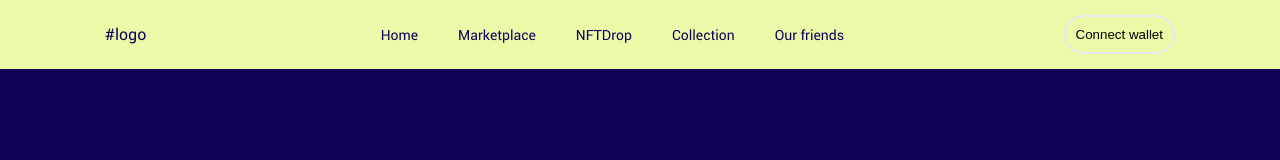
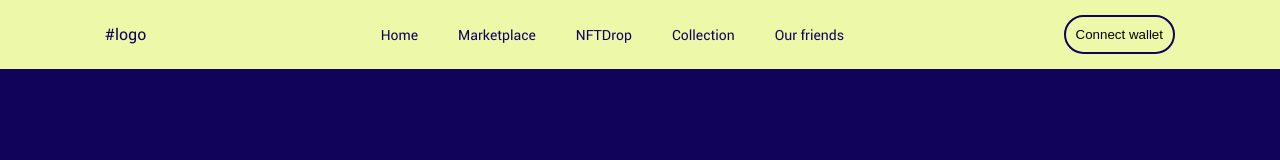
Before and after one commit to Romkola10/spacex, a website: page src/index.html in a window 1280 px wide. Shown: the top 160 px of the page. Drawn offline with nearby package versions, Linux system fonts and the light colour scheme; files that its build step writes are made by us from their sources; files whose address does not match are found by name.

Commit message:
lastChanges

```diff
--- a/src/scss/_global.scss
+++ b/src/scss/_global.scss
@@ -53,7 +53,7 @@ body {
 .btn{
     padding: 10px;
     background-color:$bgColor;
-    border: 2px solid #E6E8EC;
+    border: 2px solid $mainTextColor;
     box-sizing: border-box;
     border-radius: 90px;
 
```
Also changed, not shown: build/css/style.css, build/css/style.min.css.
